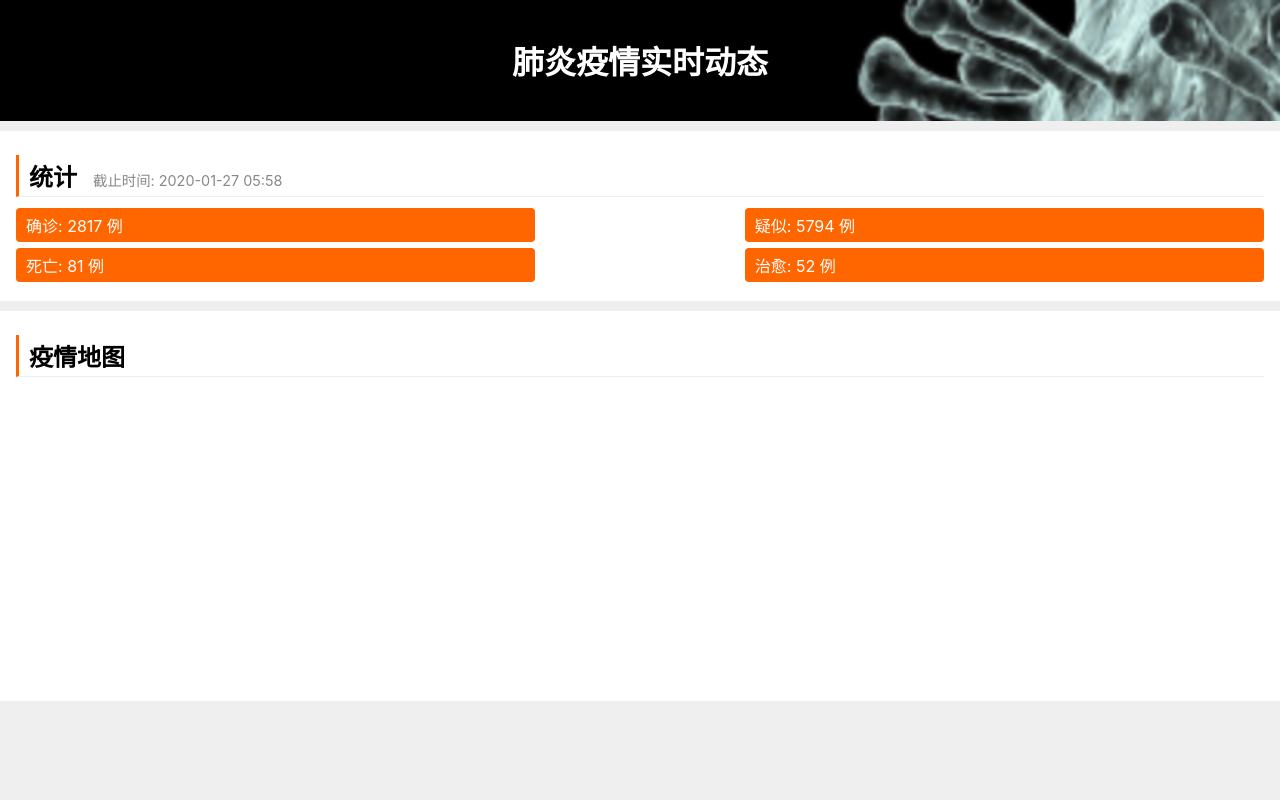
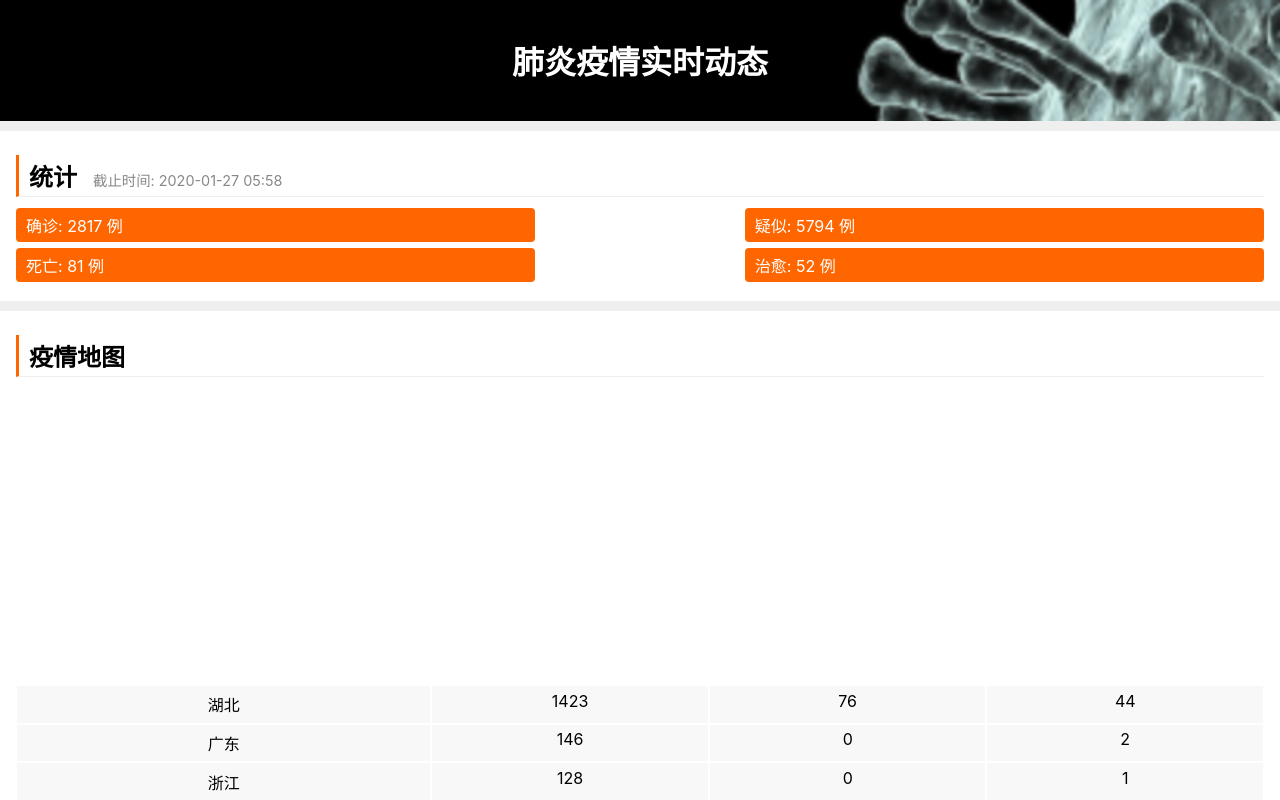
Before and after one commit to shfshanyue/2019-ncov, a React (Create React App) app: page / in a window 1280 px wide. Shown: the top 800 px of the page. Built offline with nearby package versions, Linux system fonts and the light colour scheme.

Commit message:
Add provinces

```diff
--- a/public/index.html
+++ b/public/index.html
@@ -7,7 +7,7 @@
     <meta name="theme-color" content="#000000" />
     <meta
       name="description"
-      content="Web site created using create-react-app"
+      content="肺炎疫情实时动态"
     />
     <link rel="apple-touch-icon" href="%PUBLIC_URL%/logo192.png" />
     <!--
@@ -24,7 +24,7 @@
       work correctly both with client-side routing and a non-root public URL.
       Learn how to configure a non-root public URL by running `npm run build`.
     -->
-    <title>React App</title>
+    <title>肺炎疫情实时动态</title>
   </head>
   <body>
     <noscript>You need to enable JavaScript to run this app.</noscript>
--- a/src/App.css
+++ b/src/App.css
@@ -9,3 +9,24 @@
   font-weight: 400;
   padding-left: 1rem;
 }
+
+.province {
+  display: flex;
+  text-align: center;
+}
+
+.area {
+  flex: 3;
+  padding: .4rem 0;
+  border: 1px solid #fff;
+  background-color: #f8f8f8;
+}
+
+.confirmed,
+.death,
+.cured {
+  padding: .3rem 0;
+  flex: 2;
+  border: 1px solid #fff;
+  background-color: #f8f8f8;
+}
--- a/src/App.js
+++ b/src/App.js
@@ -1,10 +1,22 @@
 import React from 'react';
 import './App.css';
 import overall from './data/overall'
+import provinces from './data/area'
 
 import Map from './Map'
 import Tag from './Tag'
 import dayjs from 'dayjs'
+
+function Provinces ({ provinces }) {
+  return provinces.map(x => (
+    <div className="province">
+      <div className="area">{ x.provinceShortName }</div>
+      <div className="confirmed">{ x.confirmedCount }</div>
+      <div className="death">{ x.deadCount }</div>
+      <div className="cured">{ x.curedCount }</div>
+    </div>
+  ))
+}
 
 function App() {
   return (
@@ -43,6 +55,7 @@ function App() {
       <div class="card">
         <h2>疫情地图</h2>
         <Map />
+        <Provinces provinces={provinces}></Provinces>
       </div>
     </div>
   );
```
